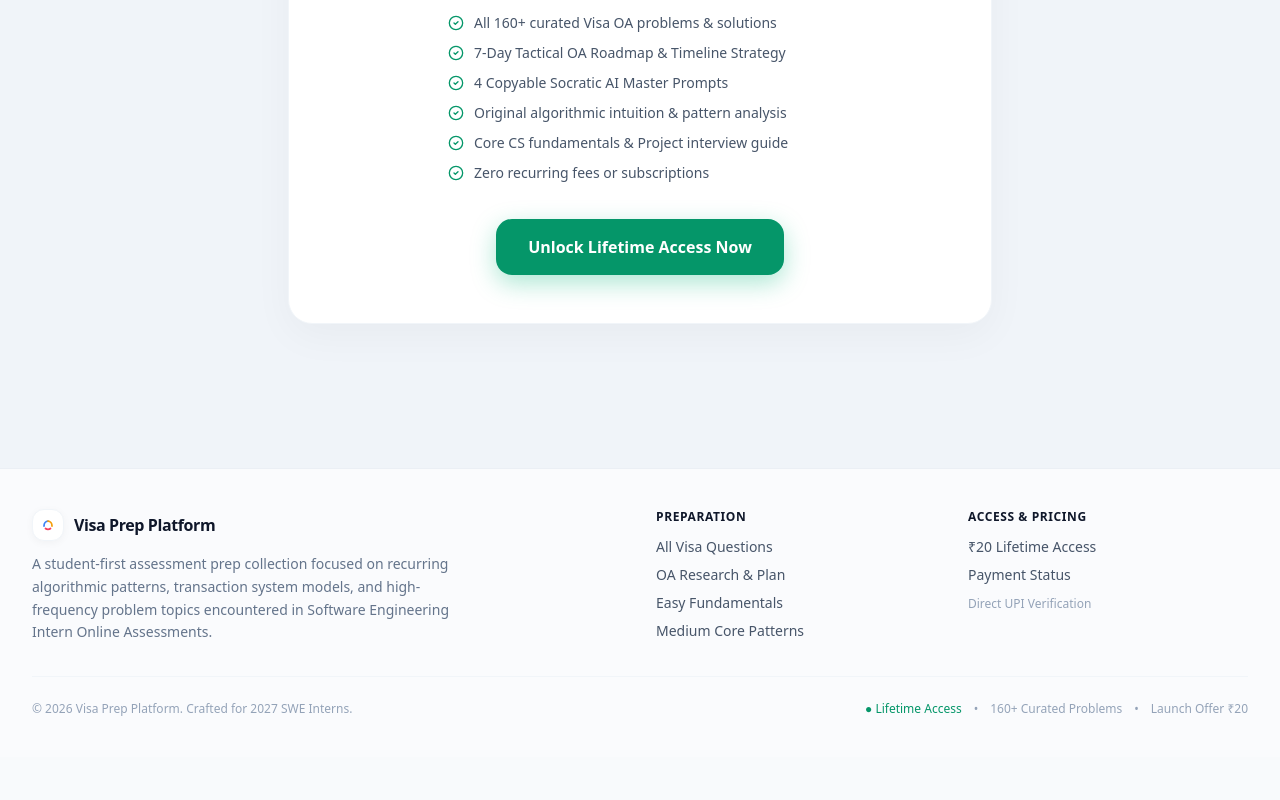
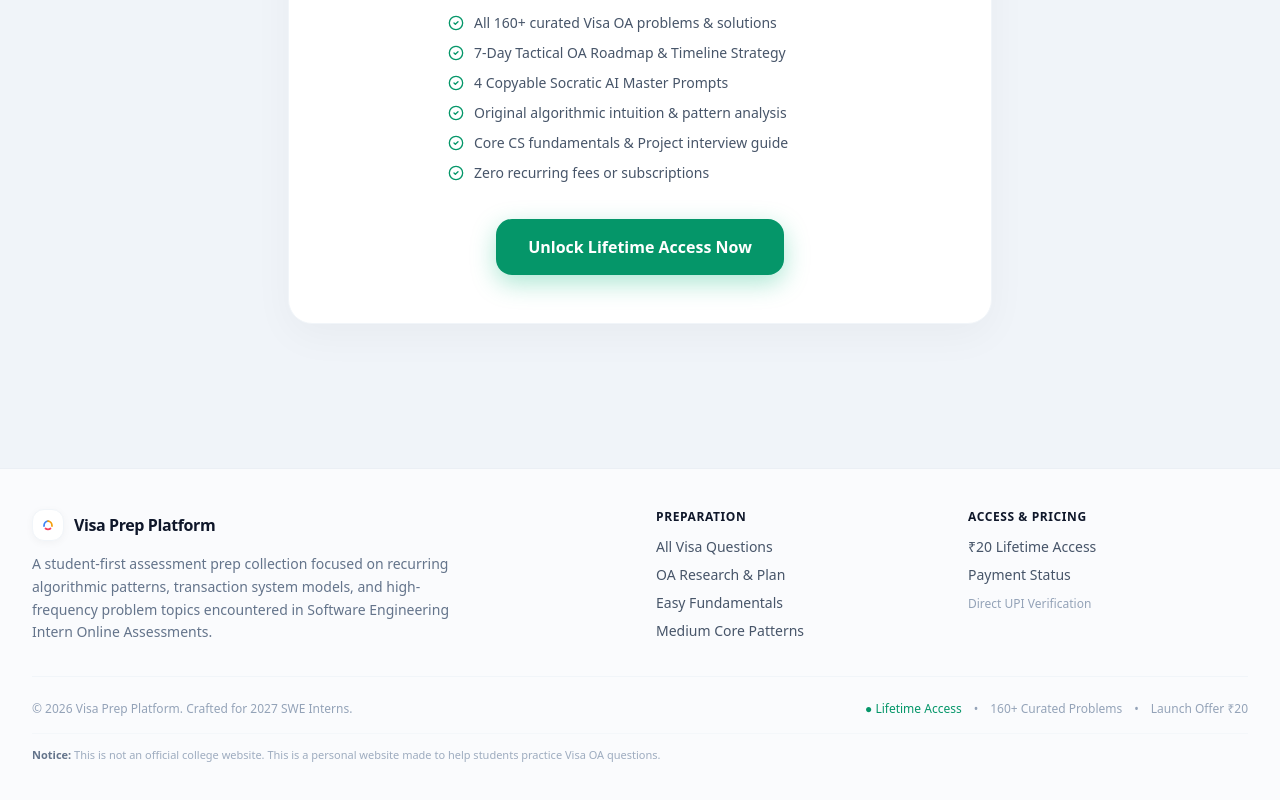
Before and after one commit to Ashish-Rautela/DsaPrac, a React (Vite) app in the folder client/: page / in a window 1280 px wide. Shown: the part 1987-2787 px from the top of the page. Before the commit the page ends 2744 px from the top, so only its background shows below. Built offline with nearby package versions, Linux system fonts and the light colour scheme; no server answers; the HTML template or start-up script is replaced by a standard one.

Commit message:
Add disclaimer note to footer: personal practice website, not official college site

```diff
--- a/client/src/components/Footer.jsx
+++ b/client/src/components/Footer.jsx
@@ -66,6 +66,10 @@ export default function Footer() {
             <span>Launch Offer ₹20</span>
           </div>
         </div>
+
+        <p className="mt-4 text-[11px] text-slate-400/90 text-center sm:text-left leading-relaxed border-t border-slate-100/60 pt-3">
+          <span className="font-semibold text-slate-500">Notice:</span> This is not an official college website. This is a personal website made to help students practice Visa OA questions.
+        </p>
       </div>
     </footer>
   );
```
